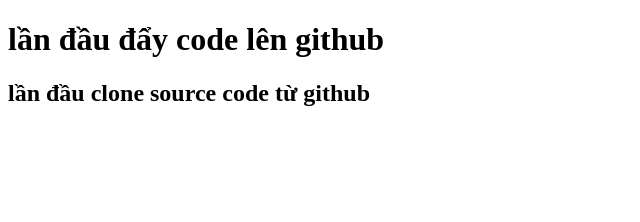
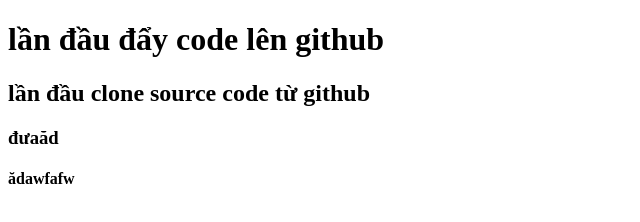
Before and after one commit to KhaiTrn/BC76_DemoGit, a plain HTML site: page index.html in a window 1280 px wide. Shown: the whole page, without its empty margins (0-640 px from the left). Drawn offline with Linux system fonts and the light colour scheme.

Commit message:
Update index.html adl

```diff
--- a/index.html
+++ b/index.html
@@ -8,5 +8,7 @@
   <body>
     <h1>lần đầu đẩy code lên github</h1>
     <h2>lần đầu clone source code từ github</h2>
+    <h3>đưaăd</h3>
+    <h4>ădawfafw</h4>
   </body>
 </html>
```
